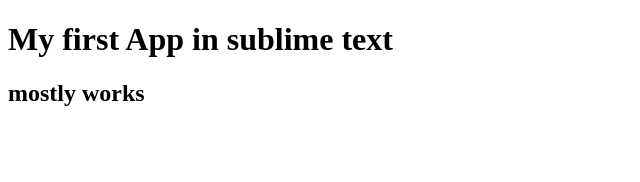
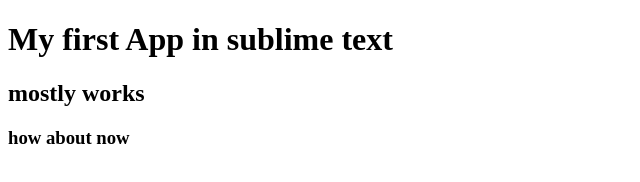
Before and after one commit to illusioninlost/samplefirstapp, a plain HTML site: page index.html in a window 1280 px wide. Shown: the whole page, without its empty margins (0-640 px from the left). Drawn offline with Linux system fonts and the light colour scheme.

Commit message:
another try

```diff
--- a/index.html
+++ b/index.html
@@ -6,5 +6,6 @@
 <body>
 <h1>My first App in sublime text</h1>
 <h2>mostly works</h2>
+<h3>how about now</h3>
 </body>
 </html>
```
